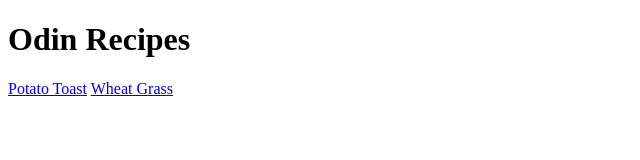
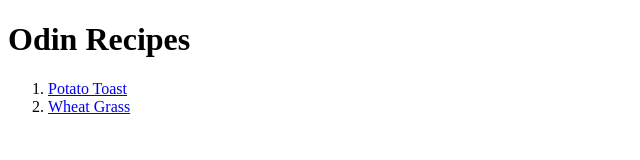
Before and after one commit to osbopierce/odin-recipes, a plain HTML site: page index.html in a window 1280 px wide. Shown: the whole page, without its empty margins (0-640 px from the left). Drawn offline with Linux system fonts and the light colour scheme.

Commit message:
Created an ordered list for the recipes on index.html

```diff
--- a/index.html
+++ b/index.html
@@ -8,7 +8,9 @@
 </head>
 <body>
     <h1>Odin Recipes</h1>
-    <a href="recipes/PotatoToast.html">Potato Toast</a>
-    <a href="recipes/WheatGrass.html">Wheat Grass</a>
+    <ol>
+        <li><a href="recipes/PotatoToast.html">Potato Toast</a></li>
+        <li><a href="recipes/WheatGrass.html">Wheat Grass</a></li>
+    </ol>
 </body>
 </html>
```
